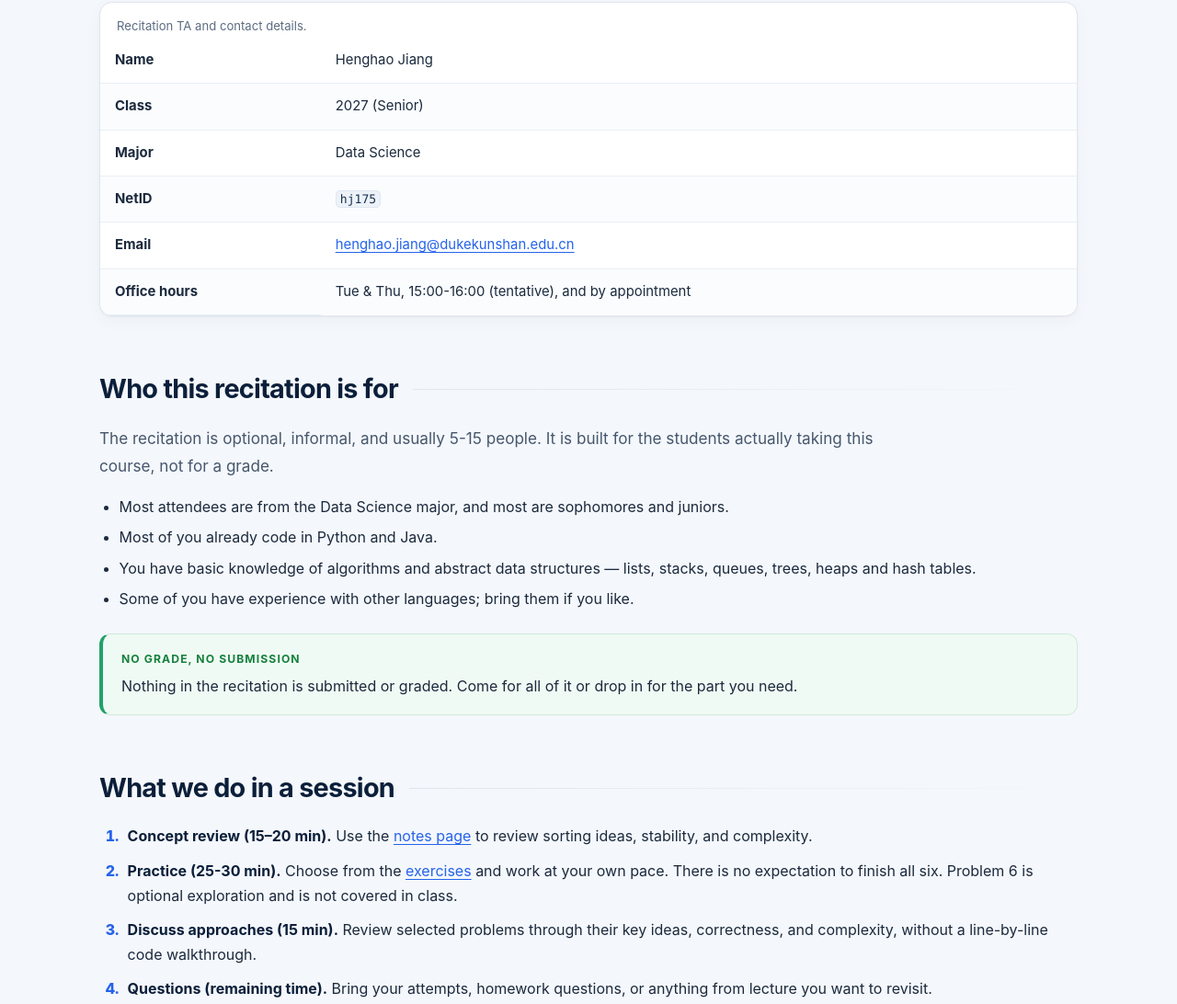
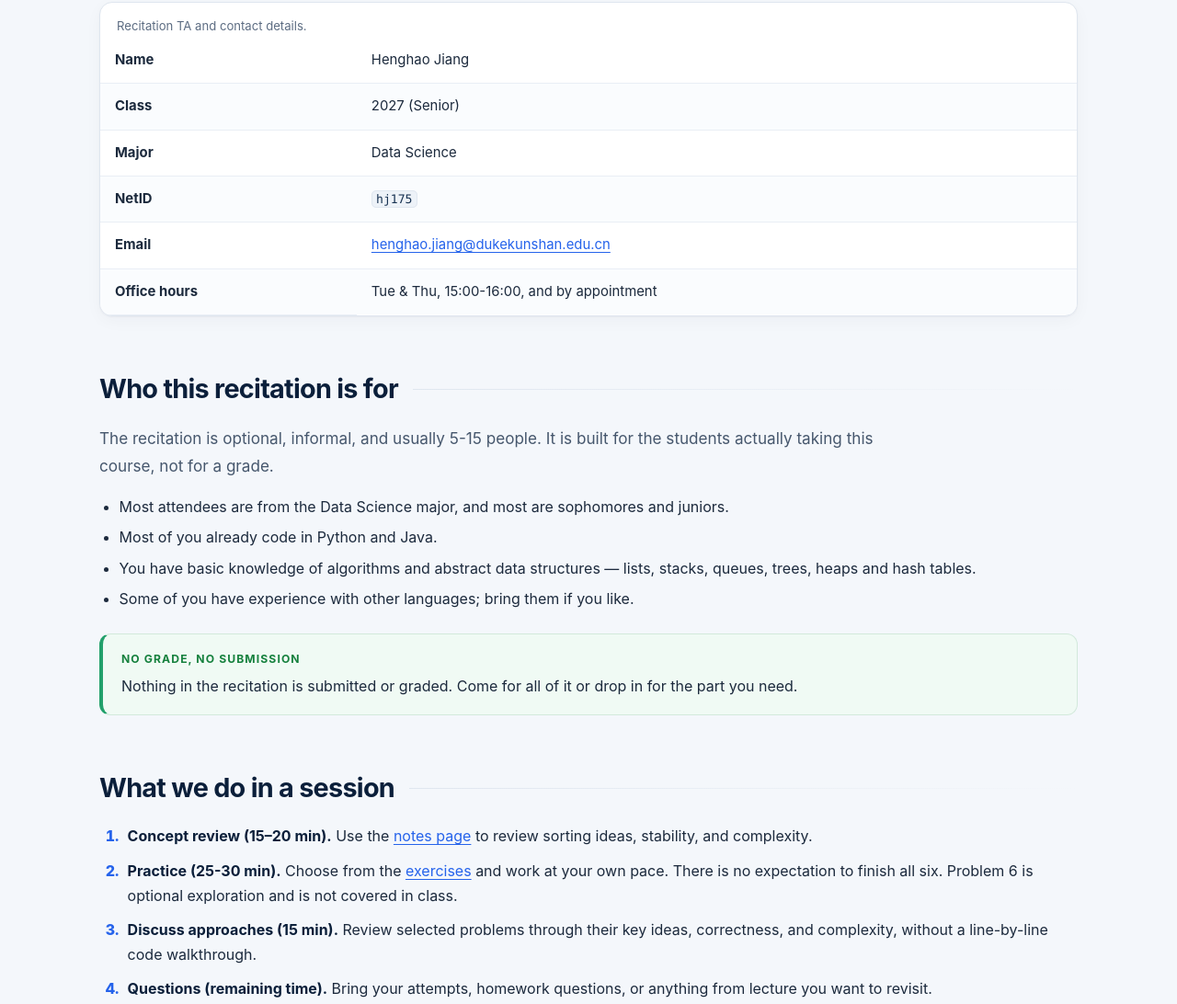
Before and after one commit to HarryC919/TA-CS301, a plain HTML site: page site/intro.html in a window 1280 px wide. Shown: the part 687-1779 px from the top of the page at 92% size. Drawn offline with Linux system fonts and the light colour scheme.

Commit message:
Verify generated site before deploying and confirm office hours
The Pages workflow now rebuilds site/ and fails if the result differs from
the committed files, then runs the strict site check before uploading.
Regenerate the Python notebooks, which had been re-saved by an editor
(formatting only; cell content unchanged). Drop the tentative wording from
the Tue/Thu 15:00-16:00 office hours.

```diff
--- a/site/intro.html
+++ b/site/intro.html
@@ -62,7 +62,7 @@
               <tr><th scope="row">Major</th><td>Data Science</td></tr>
               <tr><th scope="row">NetID</th><td><code>hj175</code></td></tr>
               <tr><th scope="row">Email</th><td><a href="mailto:henghao.jiang@dukekunshan.edu.cn">henghao.jiang@dukekunshan.edu.cn</a></td></tr>
-              <tr><th scope="row">Office hours</th><td>Tue &amp; Thu, 15:00-16:00 (tentative), and by appointment</td></tr>
+              <tr><th scope="row">Office hours</th><td>Tue &amp; Thu, 15:00-16:00, and by appointment</td></tr>
             </tbody>
           </table>
         </div>
```
Also changed, not shown: 5 other files.
